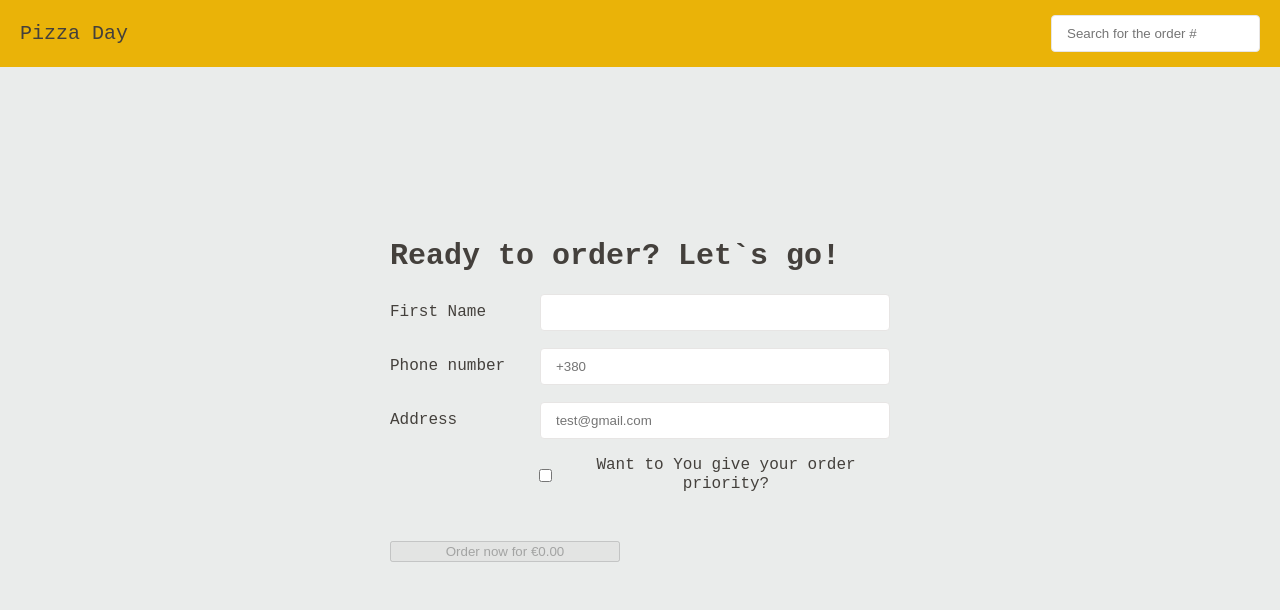
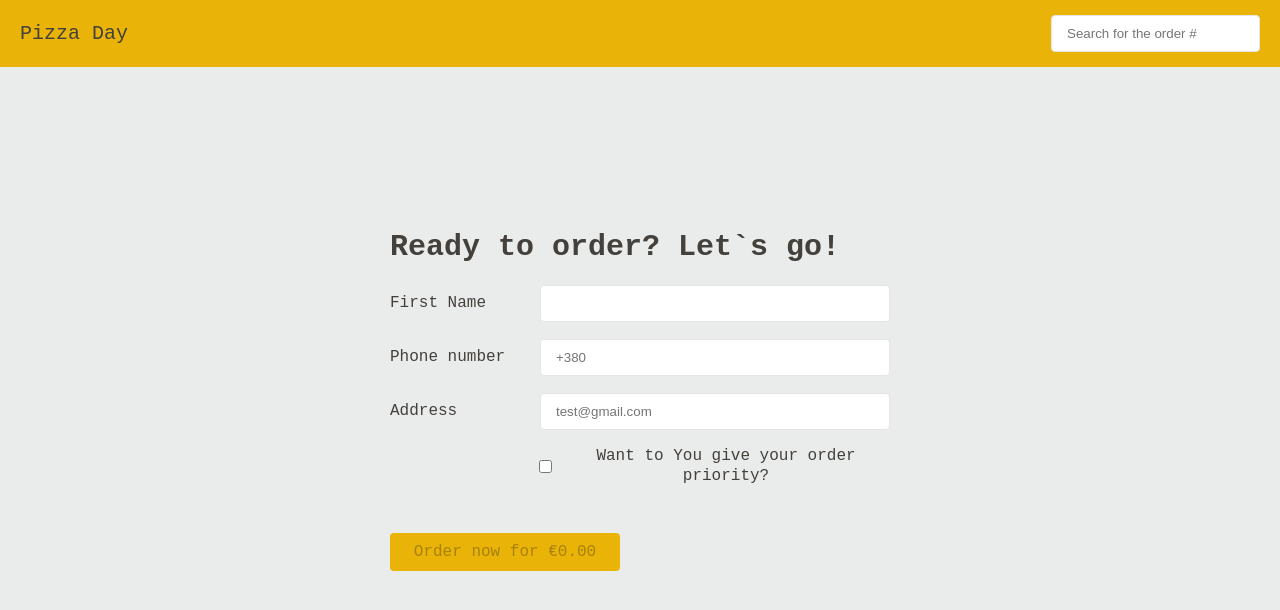
Before and after one commit to AndriyMerzlikin/Pizza-Day-app-with-counter, a React (Vite) app: page /#/order/new in a window 1280 px wide. Shown: the top 610 px of the page. Built offline with nearby package versions, Linux system fonts and the light colour scheme.

Commit message:
fixed form button

```diff
--- a/src/components/OrderForm/OrderForm.css
+++ b/src/components/OrderForm/OrderForm.css
@@ -26,6 +26,13 @@
 .order-button {
   width: 230px;
   margin-top: 30px;
+  font-family: Roboto Mono, monospace;
+  border: 0;
+  padding: 10px 15px;
+  background-color: rgb(234, 179, 8);
+  font-size: 16px;
+  border-radius: 4px;
+  cursor: pointer;
 }
 
 .label-check-box {
--- a/src/components/OrderForm/OrderForm.jsx
+++ b/src/components/OrderForm/OrderForm.jsx
@@ -4,10 +4,11 @@ import "./OrderForm.css";
 import { Controller, useForm } from "react-hook-form";
 import { boolean, z } from "zod";
 import { zodResolver } from "@hookform/resolvers/zod";
-import { useUser } from "../../contexts/UserContext";
+// import { useUser } from "../../contexts/UserContext";
 import Input from "../Input/Input";
 import { sendOrderData } from "../../redux/features/products/productsSlice";
 import { useNavigate } from "react-router-dom";
+import { useLocalStorage } from "../../hooks/useLocalStorage";
 
 const schema = z.object({
   name: z.string().trim().min(3, { message: "At least 3 letters" }),
@@ -22,7 +23,8 @@ const schema = z.object({
 });
 
 const OrderForm = () => {
-  const { userName } = useUser();
+  // const { userName } = useUser();
+  const { getItem } = useLocalStorage("userName");
   const { cartItems, total } = useSelector((store) => store.cart);
   const dispatch = useDispatch();
   const navigate = useNavigate();
@@ -35,7 +37,7 @@ const OrderForm = () => {
   } = useForm({
     mode: "onBlur",
     defaultValues: {
-      name: userName,
+      name: getItem(),
       phone: "",
       email: "",
       priority: false,
--- a/src/pages/CartPage/CartPage.css
+++ b/src/pages/CartPage/CartPage.css
@@ -37,9 +37,7 @@
   cursor: pointer;
 }
 
-/* .main-cart-box {
 
-} */
 
 .main-cart-box h2 {
   font-size: 36px;
```
